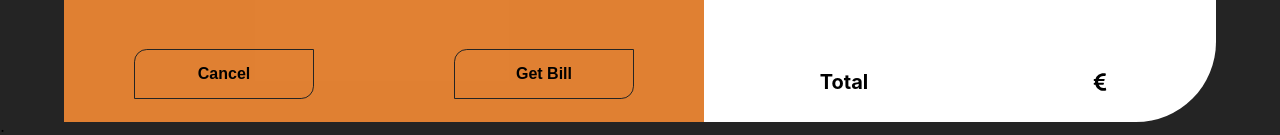
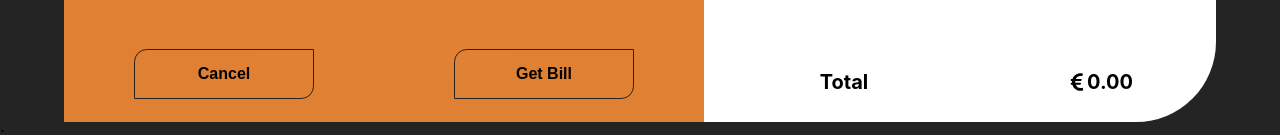
Before and after one commit to berliniixi/order-management-system, a React (Create React App) app in the folder management-system/: page /tables in a window 1280 px wide. Both pictures are taken after a click on the button "Table 1". Shown: the part 682-817 px from the top of the page. Built offline with nearby package versions, Linux system fonts and the light colour scheme.

Commit message:
fixing bug issues with item id

```diff
--- a/management-system/src/Data/products.js
+++ b/management-system/src/Data/products.js
@@ -144,7 +144,7 @@ export const PRODUCTS = [
           },
           {
             id: "w4",
-            title: "Wine Item 2",
+            title: "Wine Item 4",
             image: "",
             desc: "Some words about the product",
             price: 7.5,
--- a/management-system/src/UI/Modal.js
+++ b/management-system/src/UI/Modal.js
@@ -3,6 +3,8 @@ import classes from "./Modal.module.css";
 import { FaEuroSign } from "react-icons/fa";
 
 function Modal(props) {
+  const total = `${props.total.toFixed(2)}`;
+
   return (
     <div className={classes.content}>
       <div className={classes.menu}>
@@ -35,7 +37,7 @@ function Modal(props) {
           </span>
           <span>
             <FaEuroSign />
-            <p>{props.total}</p>
+            <p>{total}</p>
           </span>
         </div>
       </div>
--- a/management-system/src/components/OrderedProducts.js
+++ b/management-system/src/components/OrderedProducts.js
@@ -17,10 +17,10 @@ function OrderedProducts({ products }) {
       {productItems.map((product) => (
         <React.Fragment key={product[0]}>
           {product.map((productDetails) => {
+            const randomID = Math.random();
             return (
               <li key={productDetails.id}>
                 <span>{productDetails.title}</span>
-
                 <span>
                   <FaEuroSign /> {`${productDetails.price}`}
                 </span>
--- a/management-system/src/components/Product.js
+++ b/management-system/src/components/Product.js
@@ -4,18 +4,20 @@ import classes from "./Product.module.css";
 import { FaEuroSign } from "react-icons/fa";
 import { MdShoppingCartCheckout } from "react-icons/md";
 
-function Product(props) {
+function Product({ title, desc, image, itemPrice, onAdd }) {
+  const price = `${itemPrice.toFixed(2)}`;
+
   return (
     <div className={classes["product-content"]}>
       <div className={classes["product-title"]}>
-        <h3>{props.title}</h3>
+        <h3>{title}</h3>
       </div>
       <div className={classes["product-info"]}>
         <div className={classes["product-desc"]}>
-          <p>{props.desc}</p>
+          <p>{desc}</p>
         </div>
         <div className={classes["product-image"]}>
-          <img src={props.image} alt="Product" />
+          <img src={image} alt="Product" />
         </div>
       </div>
       <div className={classes["product-price"]}>
@@ -24,10 +26,10 @@ function Product(props) {
             <FaEuroSign />
           </span>
           <span>
-            <p>{props.price}</p>
+            <p>{price}</p>
           </span>
         </label>
-        <button onClick={props.onAdd}>
+        <button onClick={onAdd}>
           <span>
             <MdShoppingCartCheckout size={25} />
           </span>
--- a/management-system/src/components/ProductList.js
+++ b/management-system/src/components/ProductList.js
@@ -18,13 +18,19 @@ function ProductList() {
     <>
       {selectedCategory ? (
         selectedCategory.map((item) => {
+          const randomID = Math.random();
+
+          item = {
+            ...item,
+            id: randomID,
+          };
           return (
             <li key={item.id}>
               <Product
                 title={item.title}
                 desc={item.desc}
                 image={item.image}
-                price={item.price}
+                itemPrice={item.price}
                 onAdd={() => addToCartHandler(item)}
               />
             </li>
--- a/management-system/src/pages/TablePage.js
+++ b/management-system/src/pages/TablePage.js
@@ -12,7 +12,7 @@ function TablePage() {
   const showModal = useSelector((state) => state.modal.toggle);
   const test = useSelector((state) => state.test.table);
 
-  const { tableID, tableName, tableCartItems } = test;
+  const { tableID, tableName, tableCartItems, tableTotalAmount } = test;
 
   const cancelHandler = () => {
     dispatch(modalActions.toggle());
@@ -31,9 +31,11 @@ function TablePage() {
           table={tableName}
           onCancel={cancelHandler}
           nav={<SubNav />}
-          total={JSON.parse(
-            localStorage.getItem(`TableTotalAmount ${tableID}`)
-          )}
+          total={
+            tableTotalAmount
+              ? JSON.parse(localStorage.getItem(`TableTotalAmount ${tableID}`))
+              : 0
+          }
           orderedProducts={
             <OrderedProducts
               products={
--- a/management-system/src/store/category.js
+++ b/management-system/src/store/category.js
@@ -1,4 +1,3 @@
-// slice.js
 import { createSlice } from "@reduxjs/toolkit";
 
 const initialCategoryState = {
```
